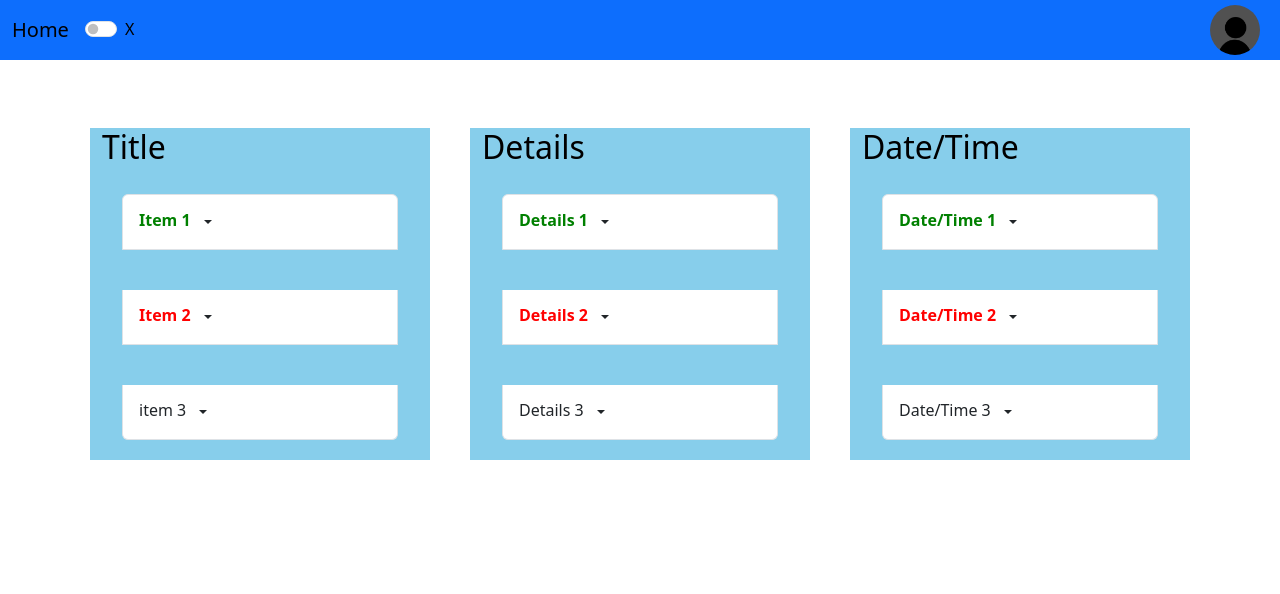
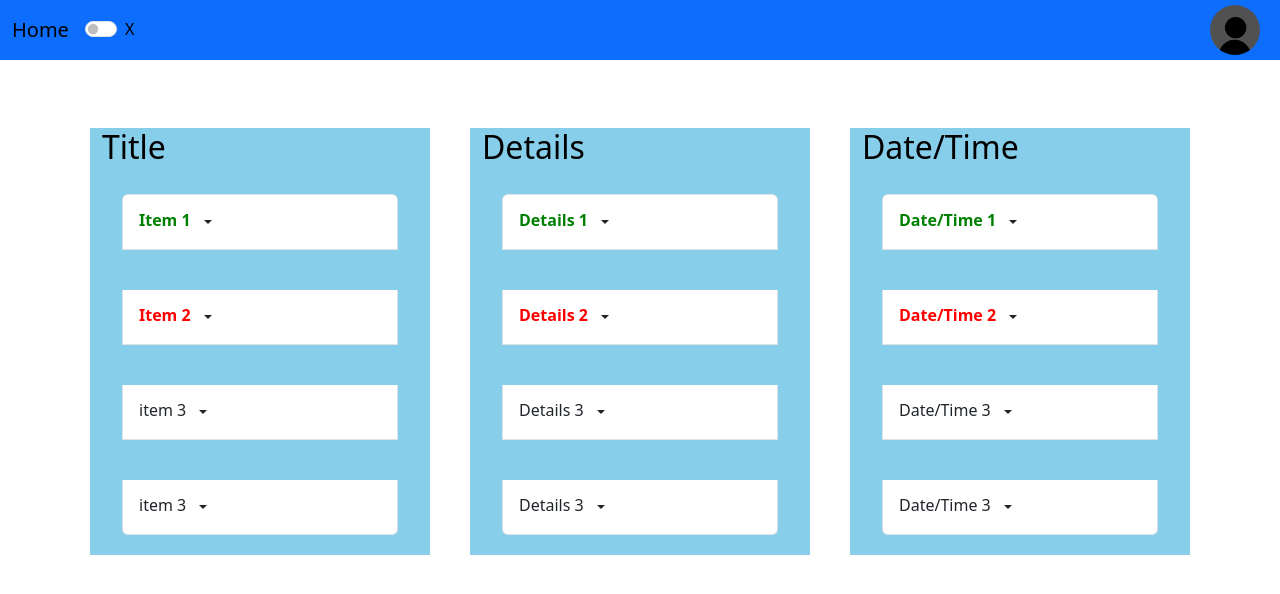
Before and after one commit to Ali13140/SWE363_Project, a React (Vite) app: page /ViewListPage in a window 1280 px wide. Shown: the top 594 px of the page. Built offline with nearby package versions, Linux system fonts and the light colour scheme.

Commit message:
Used LocalStorage as a temp DB for front-end

```diff
--- a/src/Pages/NewListPage.jsx
+++ b/src/Pages/NewListPage.jsx
@@ -3,11 +3,13 @@ import "bootstrap/dist/css/bootstrap.min.css"; // Import Bootstrap CSS
 import NavBar from "../Components/NavBar";
 
 const NewListPage = () => {
+  const handleCreateItem = () => {};
+
   return (
     <div>
       {" "}
       <NavBar></NavBar>
-      <form className="mt-4 ">
+      <form className="mt-4 " onSubmit={handleCreateItem}>
         <div className="row mb-3">
           <div className="col">
             <label htmlFor="firstName" className="form-label">
--- a/src/Pages/ProfilePage.jsx
+++ b/src/Pages/ProfilePage.jsx
@@ -4,7 +4,9 @@ import NavBar from "../Components/NavBar";
 import "../CSS_Files/image.css";
 
 const ProfilePage = () => {
-  const [profilePic, setProfilePic] = useState("src/profile.jpg");
+  const [profilePic, setProfilePic] = useState(
+    localStorage.getItem("profilePic") || "src/profile.jpg"
+  );
 
   const handleUpload = (event) => {
     const file = event.target.files[0];
@@ -12,6 +14,8 @@ const ProfilePage = () => {
 
     reader.onloadend = () => {
       setProfilePic(reader.result);
+      // Save the image data to localStorage
+      localStorage.setItem("profilePic", reader.result);
     };
 
     if (file) {
--- a/src/Pages/ViewListPage.jsx
+++ b/src/Pages/ViewListPage.jsx
@@ -1,11 +1,15 @@
-import React, { useState } from "react";
+import React, { useState, useEffect } from "react";
 import "bootstrap/dist/css/bootstrap.min.css"; // Import Bootstrap CSS
 import NavBar from "../Components/NavBar";
 import "../CSS_Files/ViewListPage.css";
 
 const ViewListPage = () => {
   // Simulate data from a database
-  const [data, setData] = useState([
+  const [data, setData] = useState(() => {
+    const savedData = localStorage.getItem("myData"); // This acts as a local DataBase until we implement the DB in the backend
+    return savedData
+      ? JSON.parse(savedData)
+      : [
           {
             title: "Item 1",
             details: "Details 1",
@@ -24,13 +28,25 @@ const ViewListPage = () => {
             dateTime: "Date/Time 3",
             status: "Other",
           },
+          {
+            title: "item 3",
+            details: "Details 3",
+            dateTime: "Date/Time 3",
+            status: "Other",
+          },
           // Add more items as needed
-  ]);
+        ];
+  });
+
+  // Save data to localStorage whenever it changes
+  useEffect(() => {
+    localStorage.setItem("myData", JSON.stringify(data));
+  }, [data]);
+
   const handleDone = (index) => {
     const newData = [...data];
     newData[index].status = "Done";
     setData(newData);
-    console.log("YO?");
   };
 
   const handleEdit = (index) => {
@@ -38,11 +54,11 @@ const ViewListPage = () => {
     newData[index].status = "Due";
     setData(newData);
   };
-
   const handleRemove = (index) => {
     const newData = data.filter((item, i) => i !== index);
     setData(newData);
   };
+
   return (
     <div>
       <NavBar></NavBar>
```
Lines whose indentation alone changed are shown as unchanged.
